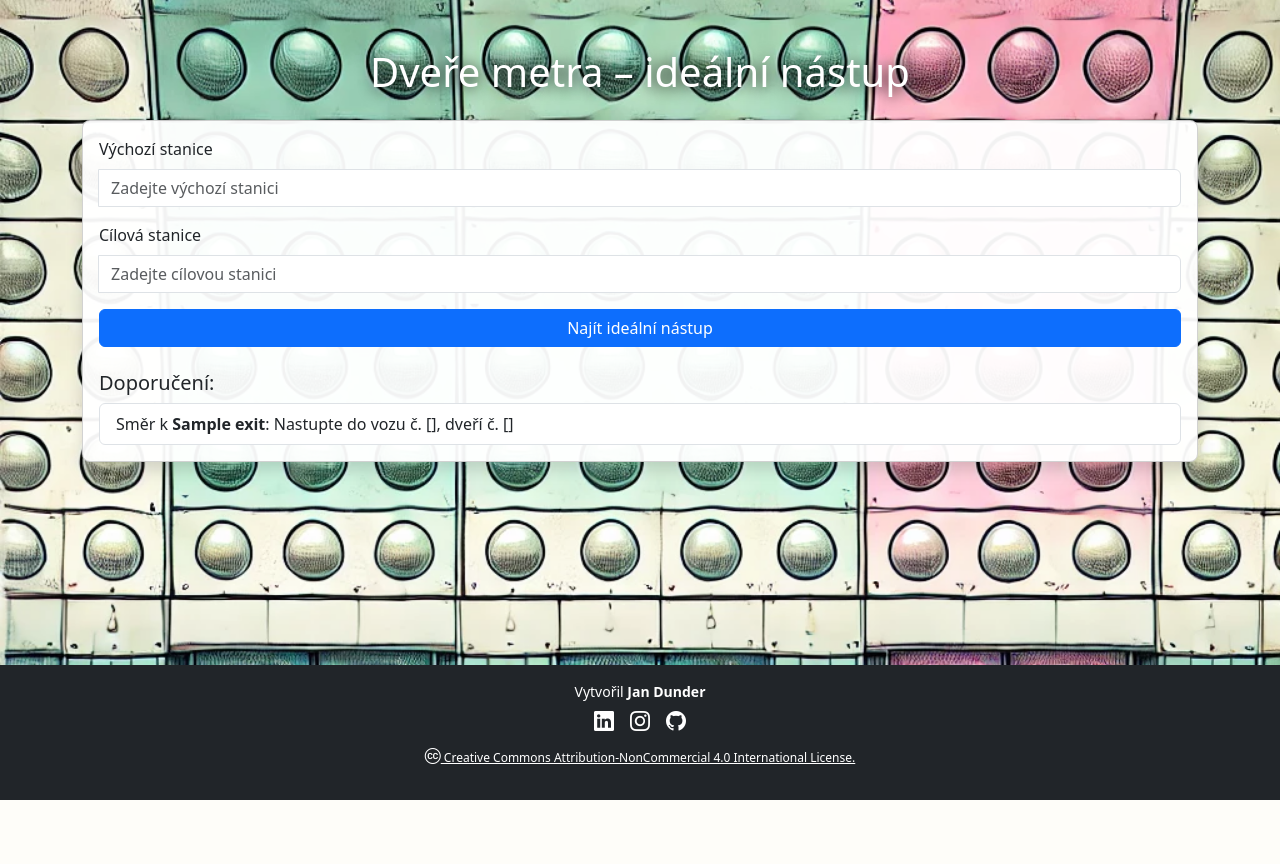
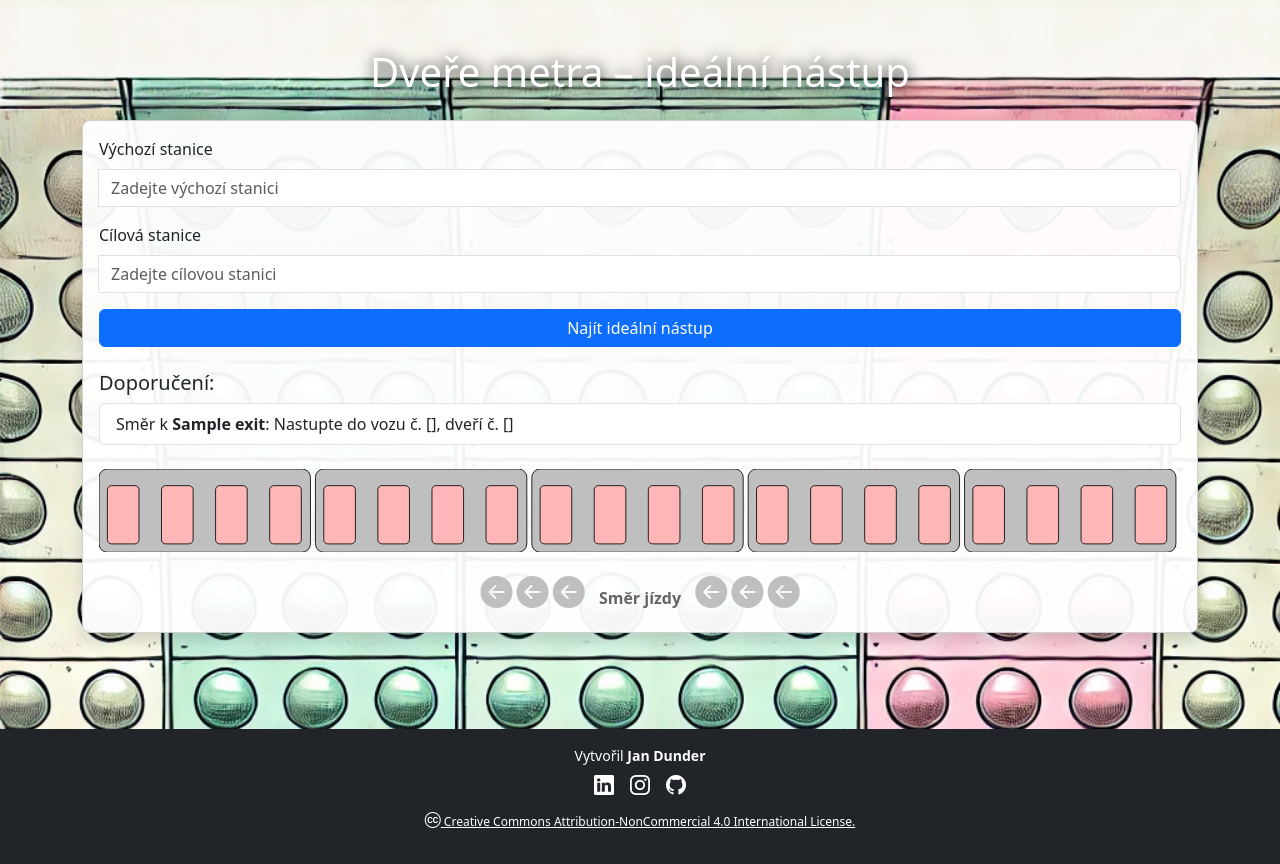
Before and after one commit to dundejan/dveremetra, a Flask app: template templates/index.html in a window 1280 px wide. Before the commit the page ends 800 px from the top, so only its background shows below. Run offline with Flask 3, Linux system fonts and the light colour scheme; the template is opened without the code that fills it: most values are stand-ins (such as "Sample title", 1, 10 or a date in 2020); some libraries are stand-ins or nearby versions.

Commit message:
added showing souprava metra and highlighting the correct door

```diff
--- a/templates/index.html
+++ b/templates/index.html
@@ -47,8 +47,16 @@
         .form-control {
             color: #000;
         }
-    </style>
-    <style>
+
+        .car.selected {
+            fill: #4caf50; /* Highlight color for cars */
+        }
+
+        .door.selected {
+            fill: #ff5722; /* Highlight color for doors */
+            stroke-width: 3; /* Make the border thicker */
+        }
+
         /* Ensure the icon matches the input height dynamically */
         .input-group .input-group-text img {
             height: 100%; /* Set to match the input height */
@@ -112,7 +120,7 @@
                 <button type="submit" class="btn btn-primary w-100">Najít ideální nástup</button>
             </form>
 
-            <!-- Error Messages -->
+                        <!-- Error Messages -->
             {% if error_message %}
                 <div class="alert alert-danger mt-4" role="alert">
                     {{ error_message }}
@@ -130,6 +138,16 @@
                             </li>
                         {% endfor %}
                     </ul>
+                </div>
+                <div id="metro-container" class="mt-4"></div>
+                <div class="text-center mt-3">
+                    <i class="bi bi-arrow-left-circle-fill" style="font-size: 2rem; color: #bfbfbf;"></i>
+                    <i class="bi bi-arrow-left-circle-fill" style="font-size: 2rem; color: #bfbfbf;"></i>
+                    <i class="bi bi-arrow-left-circle-fill" style="font-size: 2rem; color: #bfbfbf;"></i>
+                    <span style="font-size: 1rem; font-weight: bold; margin: 10px; color: #646464;">Směr jízdy</span>
+                    <i class="bi bi-arrow-left-circle-fill" style="font-size: 2rem; color: #bfbfbf;"></i>
+                    <i class="bi bi-arrow-left-circle-fill" style="font-size: 2rem; color: #bfbfbf;"></i>
+                    <i class="bi bi-arrow-left-circle-fill" style="font-size: 2rem; color: #bfbfbf;"></i>
                 </div>
             {% elif start and end %}
                 <div class="mt-4">
@@ -218,6 +236,39 @@
 
         $("#start, #end").on("autocompleteselect", updateInputField);
     });
+
+    async function loadMetroSVG() {
+        const response = await fetch('/static/souprava-metra.svg');
+        const svgText = await response.text();
+        const metroContainer = document.getElementById('metro-container');
+        metroContainer.innerHTML = svgText;
+    }
+
+    function highlightDoor(carNumber, doorNumber) {
+    // Remove existing highlights
+    document.querySelectorAll('.car.selected, .door.selected').forEach((el) => {
+        el.classList.remove('selected');
+    });
+
+    // Highlight the specific door
+    const door = document.getElementById(`car-${carNumber}-door-${doorNumber}`);
+    console.log(door);
+    if (door) {
+        door.style.fill = '#ff0000'; // Highlight color
+        door.style.stroke = '#000'; // Add a border
+        door.style.strokeWidth = '3'; // Thicker border
+    }
+}
+
+
+    // Load SVG and highlight door if suggestions exist
+    {% if suggestions %}
+        loadMetroSVG().then(() => {
+            {% for suggestion in suggestions %}
+                highlightDoor({{ suggestion.car }}, {{ suggestion.door }});
+            {% endfor %}
+        });
+    {% endif %}
 </script>
 </body>
 </html>
```
Also changed, not shown: static/souprava-metra.svg (added).
